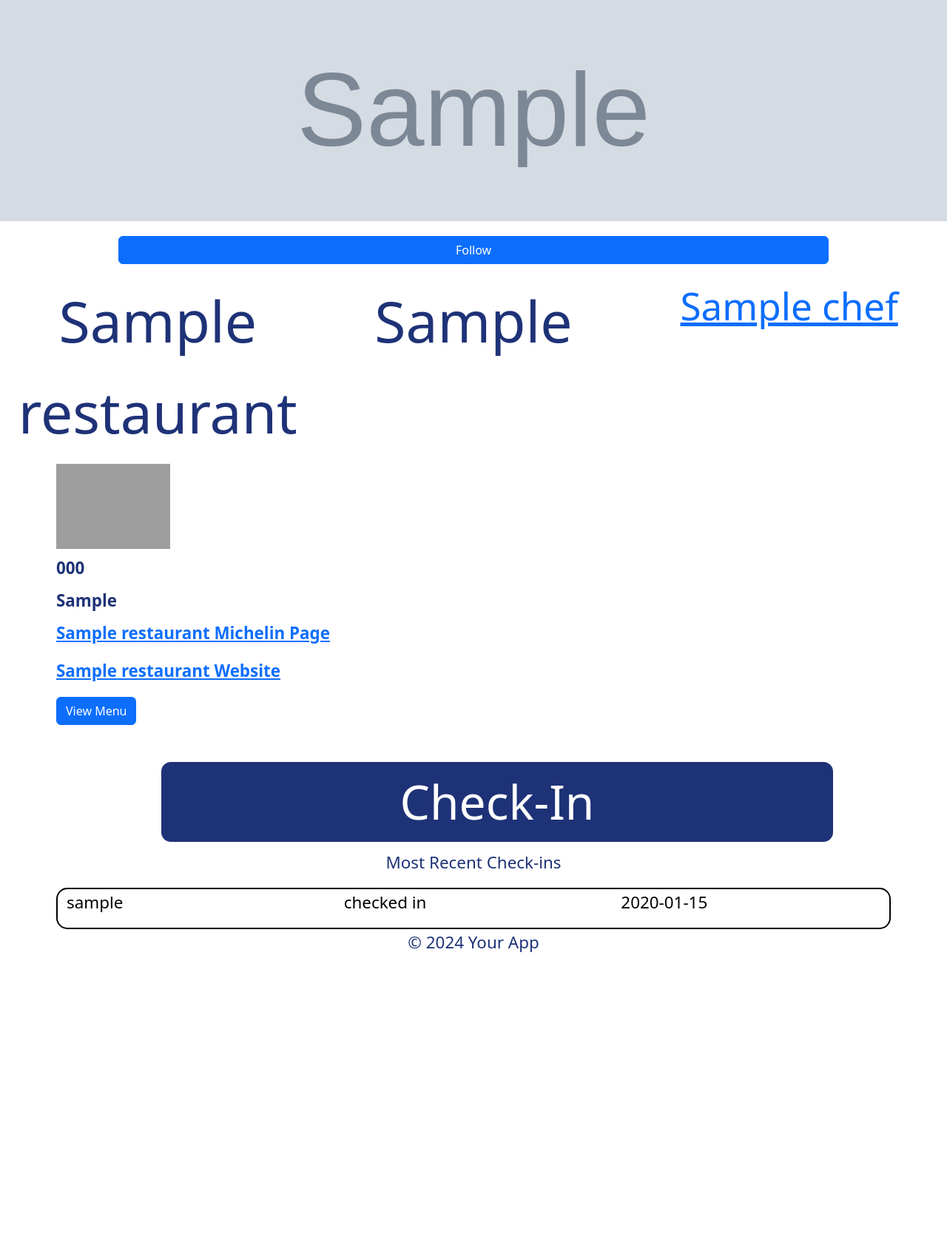
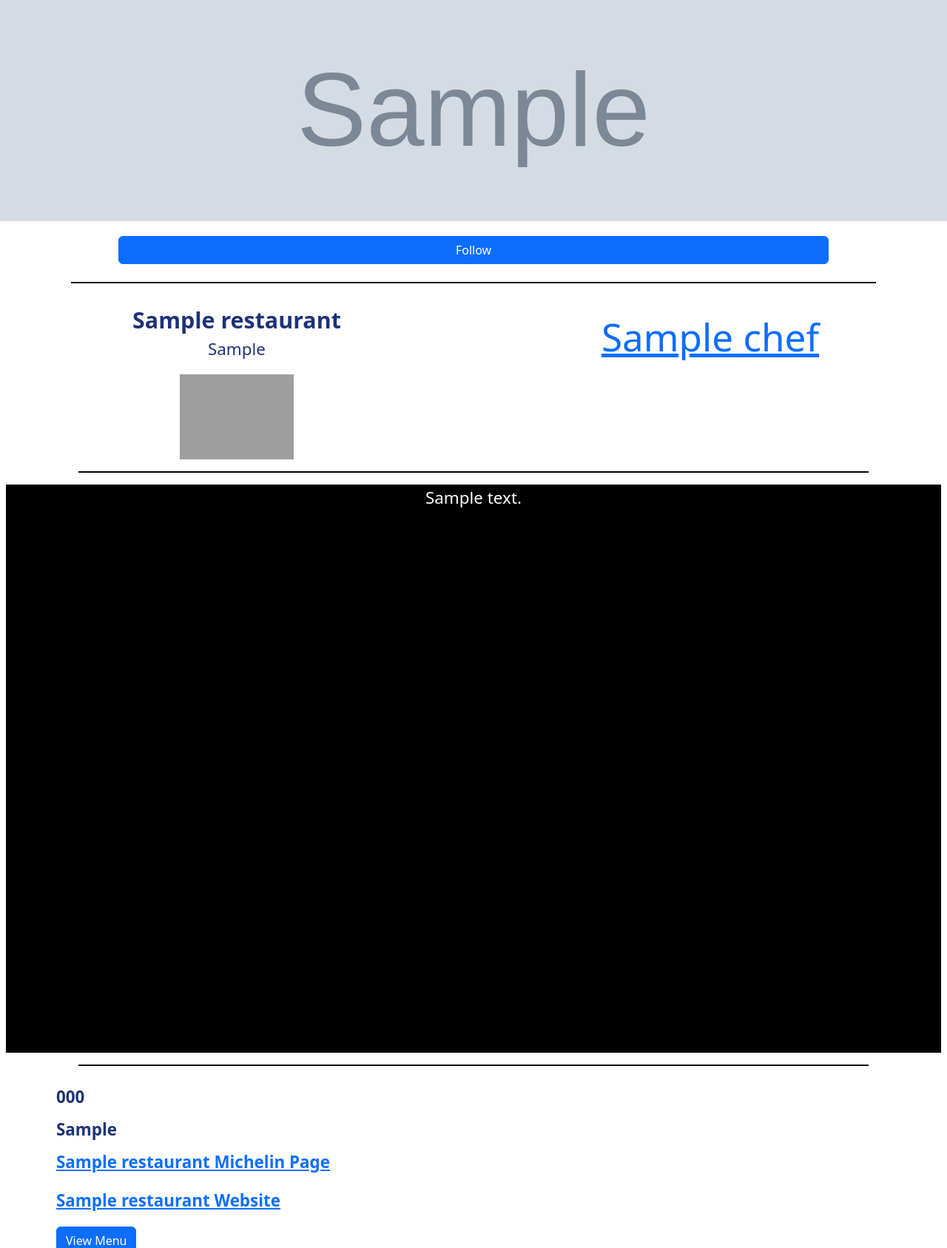
Before and after one commit to AndrewGuadi/michelin-joint, a Flask app: a page that uses templates/base.html in a window 1280 px wide. Shown: the part 391-2078 px from the top of the page at 74% size. Before the commit the page ends 1678 px from the top, so only its background shows below. Run offline with Flask 3, Linux system fonts and the light colour scheme; a user stored in the database is signed in; tables that the repository leaves empty hold one stand-in row (values such as "Sample post"); grey boxes marked "Sample" are stand-in pictures; one stand-in notice (Sample message) is shown; grey boxes are pictures that could not be loaded.

Commit message:
Formatting Restaurant pages

```diff
--- a/app.py
+++ b/app.py
@@ -295,7 +295,7 @@
         followed_id=restaurant.id,
         followed_type='restaurant'
     ).first() is not None
-    return render_template('restaurants.html', res=restaurant, checkins=checkins, is_following=is_following)
+    return render_template('restaurants-v2.html', res=restaurant, checkins=checkins, is_following=is_following)
 
 
 @app.route('/chef-profile/<chef>')
--- a/how-to-database.txt
+++ b/how-to-database.txt
@@ -1,3 +1,5 @@
+
+transferFrom()
 
 build_tables()
 add_restaurants()
@@ -5,3 +7,5 @@
 add_chef_images()
 add_chef_details()
 add_content()
+
+transferTo()
--- a/models.py
+++ b/models.py
@@ -143,6 +143,7 @@
     content_type = db.Column(db.String(50))  # e.g., 'article', 'video'
     url = db.Column(db.String(255))  # URL to the content
     image_url = db.Column(db.String(255))
+    # associated_name = db.Column(db.String(50))
     associated_id = db.Column(db.Integer)
     associated_type = db.Column(db.String)  # e.g., 'restaurant', 'chef'
     timestamp = db.Column(db.DateTime, default=datetime.now(timezone.utc))
@@ -154,6 +155,7 @@
             'title': self.title,
             'image_url':self.image_url,
             "url":self.url,
+            #'name':self.associated_name
         }
 
     def __repr__(self):
--- a/static/css/chef-profile.css
+++ b/static/css/chef-profile.css
@@ -83,9 +83,11 @@
 
 .card-text {
     margin: 0; /* Removes default margins */
+    font-weight: 700;
     font-size: 1em; /* Adjust text size as needed */
-    white-space: nowrap;
     overflow: hidden;
-    text-overflow: ellipsis;
+    display: -webkit-box;
+    -webkit-box-orient: vertical;
+    -webkit-line-clamp: 2; /* Number of lines you want to display before truncating */
     margin-bottom: 0;
 }
--- a/static/css/restaurants.css
+++ b/static/css/restaurants.css
@@ -16,6 +16,17 @@
     font-size: 6vw;
     font-weight:500
 }
+
+.primary-res-items h2{
+    font-size: 1.9rem;
+    font-weight: 700;
+}
+
+.primary-res-items h6{
+    font-size: 1.4rem;
+    font-weight: 400;
+}
+
 
 .res-items{
     font-weight:700;
@@ -50,3 +61,19 @@
 .chefs{
     font-size: 4vw;
 }
+
+
+.break-line{
+    position: relative;
+    margin: auto;
+    border: 1px solid black;
+    height:0;
+    width:85%;
+}
+
+.description{
+    height:60vw;
+    overflow-y: scroll;
+    background-color: rgb(0, 0, 0);
+    color:white;
+}
--- a/templates/chef-profile.html
+++ b/templates/chef-profile.html
@@ -46,9 +46,9 @@
             </form>
         </div>
     </div>
-    <div class="row mt-3">
+    <!-- <div class="row mt-3">
         <div class="col-12 description">{{ details.bio }}</div>
-    </div>
+    </div> -->
     <div class="row break-line my-5"></div>
     <!-- Chef's Feed Section -->
     <div id="chefContentLoader" class="horizontal-scroll-container" data-chef-id="{{ chef.id }}">
--- /dev/null
+++ b/templates/restaurants-v2.html
@@ -0,0 +1,101 @@
+
+{% extends 'base.html' %}
+
+{% block title %} Restaurants - {{ res.name }}{% endblock %}
+
+{% block head %}
+    <link href="https://fonts.googleapis.com/css2?family=Open+Sans:wght@400;700&display=swap" rel="stylesheet">
+    <link rel="stylesheet" href="{{ url_for('static', filename='css/restaurants.css') }}">
+{% endblock %}
+
+{% block content %}
+<!-- Flash messages -->
+<div class="container mt-3">
+    {% with messages = get_flashed_messages(with_categories=true) %}
+        {% if messages %}
+            {% for category, message in messages %}
+                <div class="alert alert-{{ category }}">{{ message }}</div>
+            {% endfor %}
+        {% endif %}
+    {% endwith %}
+    </div>
+
+</div>
+
+<div class="res-image w-100" style="background-image: url('{{ res.image_url }}');"></div><form action="{{ url_for('follow_unfollow', entity_id=res.id, entity_type='restaurant') }}" method="POST" class="mt-1 mb-2 col-12 d-flex justify-content-center">
+    {% if is_following %}
+        <button type="submit" class="follow-button mt-3 btn btn-primary w-75">Unfollow</button>
+    {% else %}
+        <button type="submit" class="follow-button mt-3 btn btn-primary w-75">Follow</button>
+    {% endif %}
+</form>
+
+<div class="row break-line my-4"></div>
+
+<div class="container-fluid">
+
+    <div class="row primary-res-items pt-2">
+        <!-- Left Side -->
+        <div class="col-6">
+            <h2>{{ res.name }}</h2>
+            <h6>{{ res.style }}</h6>
+            <div class="col-12 mt-2">
+                <!-- Display Michelin stars based on distinction -->
+                {% for _ in range(res.distinction) %}
+                    <img src="{{ url_for('static', filename='img/michelinStar.png') }}" alt="Michelin Star" class="michelin-star">
+                {% endfor %}
+            </div>
+        </div>
+
+        <!-- Right Sided -->
+        <div class="col-6">
+            <div class="chefs">
+                {% if res.chefs %}
+                    {% for chef in res.chefs %}
+                        <a href="{{ url_for('chefProfile', chef=chef.name) }}">
+                            <div>{{ chef.name }}</div>
+                        </a>
+                    {% endfor %}
+                {% endif %}
+            </div>
+        </div>
+    </div>
+
+    <div class="row break-line my-3"></div>
+
+    {% if res.description %}
+        <div class="row bio px-2">
+            <div class="col-12 description">{{ res.description }}</div>
+        </div>
+    {% endif %}
+
+    <div class="row break-line my-3"></div>
+
+    <div class="row res-items">
+        <div class="col-12 mt-2">{{ res.phone }}</div>
+        <div class="col-12 mt-2">{{ res.location }}</div>
+        <a href="{{ res.michelin_url }}" target="_blank"><div class="col-12 mt-2">{{ res.name }} Michelin Page</div></a>
+        <a href="{{ res.res_url }}" target="_blank"><div class="col-12 mt-3">{{ res.name }} Website</div></a>
+        <a href="/view-menu" class="mt-3 col-12"><button class="btn btn-primary">View Menu</button></a>
+        <form action="{{ url_for('checkin', restaurant=res.name) }}" method="POST" class="mt-5 mb-2 col-12 d-flex justify-content-center">
+            <button class="btn btn-custom w-75">Check-In</button>
+        </form>
+    </div>
+</div>
+
+<!--This is where the restaurants checkins will go-->
+<div class="container-fluid">
+    <p>Most Recent Check-ins</p>
+    {% if checkins %}
+        {% for checkin in checkins %}
+        <div class="row checkin-row d-flex justify-content-center align-items-center">
+            <p class="col-4 d-flex">{{ checkin.user.username }}</p>
+            <p class="col-4 d-flex">checked in</p>
+            <p class="col-4 d-flex">{{ checkin.timestamp.strftime('%Y-%m-%d') }}</p>
+        </div>
+        {% endfor %}
+    {% else %}
+        <p>There have not been any check-ins here.</p>
+    {% endif %}
+</div>
+{% endblock %}`
--- a/templates/restaurants.html
+++ b/templates/restaurants.html
@@ -29,6 +29,9 @@
         <button type="submit" class="follow-button mt-3 btn btn-primary w-75">Follow</button>
     {% endif %}
 </form>
+
+<div class="row break-line my-5"></div>
+
 <div class="container-fluid">
     <div class="row primary-res-items pt-2">
         <div class="col-4">{{ res.name }}</div>
--- a/templates/user-profile.html
+++ b/templates/user-profile.html
@@ -83,6 +83,7 @@
                             '<img src="' + item.image_url + '" onerror="this.onerror=null; this.src=\'' + fallbackImageUrl + '\'" class="card-img-top custom-card-img" alt="' + item.title + '">' +
                             '<div class="card-body custom-card-body">' +
                                 '<p class="card-text">' + item.title + '</p>' +
+                                '<p>' + item.associated_type + '</p>' +
                             '</div>' +
                         '</a>'
                     );
--- /dev/null
+++ b/user_db.json
@@ -0,0 +1 @@
+[{"id": 1, "username": "username", "email": "username@gmail.com", "total_stars": 1, "_password_hash": "scrypt:32768:8:1$kAT2f1J2ihkNDOqu$00c993de5a2d85776a0672569e7b16628a0ef11dadaf42a0bcc6cee1db3f4abaafd0b2448a68f5103c4814d83571fc0080a6615723f04502eacefedbde3ba103"}]
```
Also changed, not shown: static/css/user-profile.css (+7 -3 lines), transferFrom_db.py (added, +34 -0 lines), transferTo_db.py (added, +23 -0 lines).
